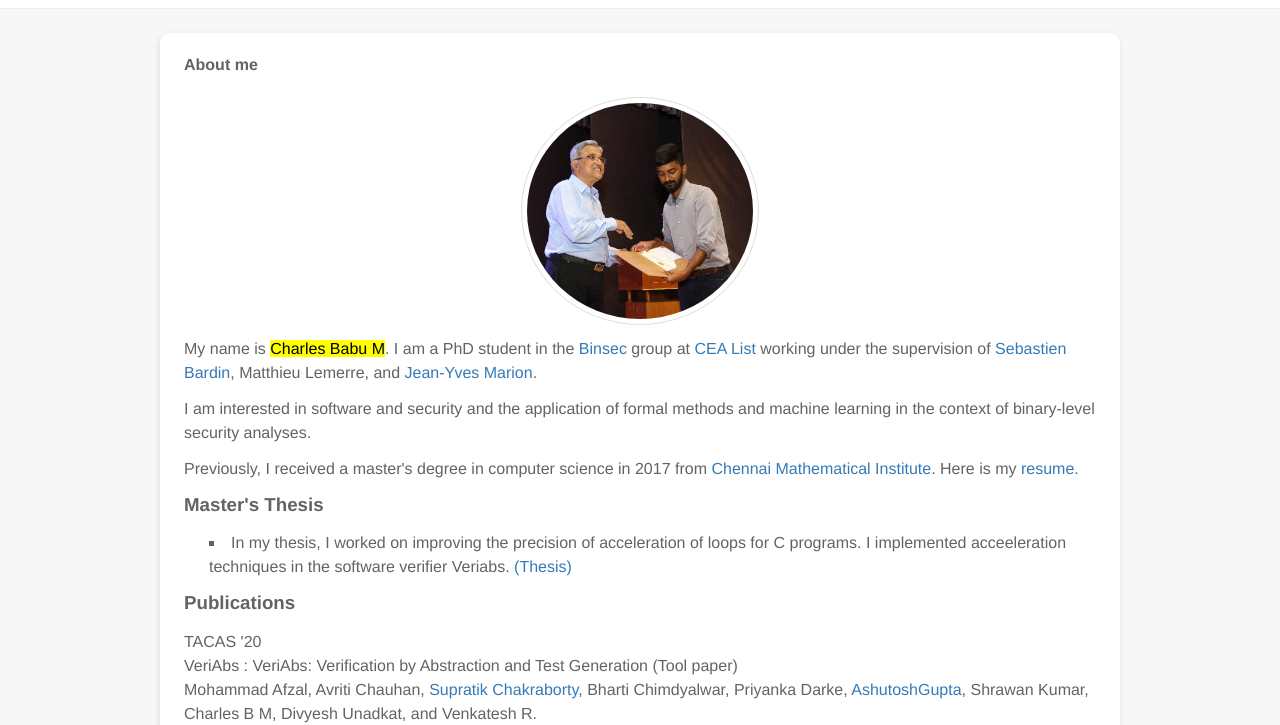
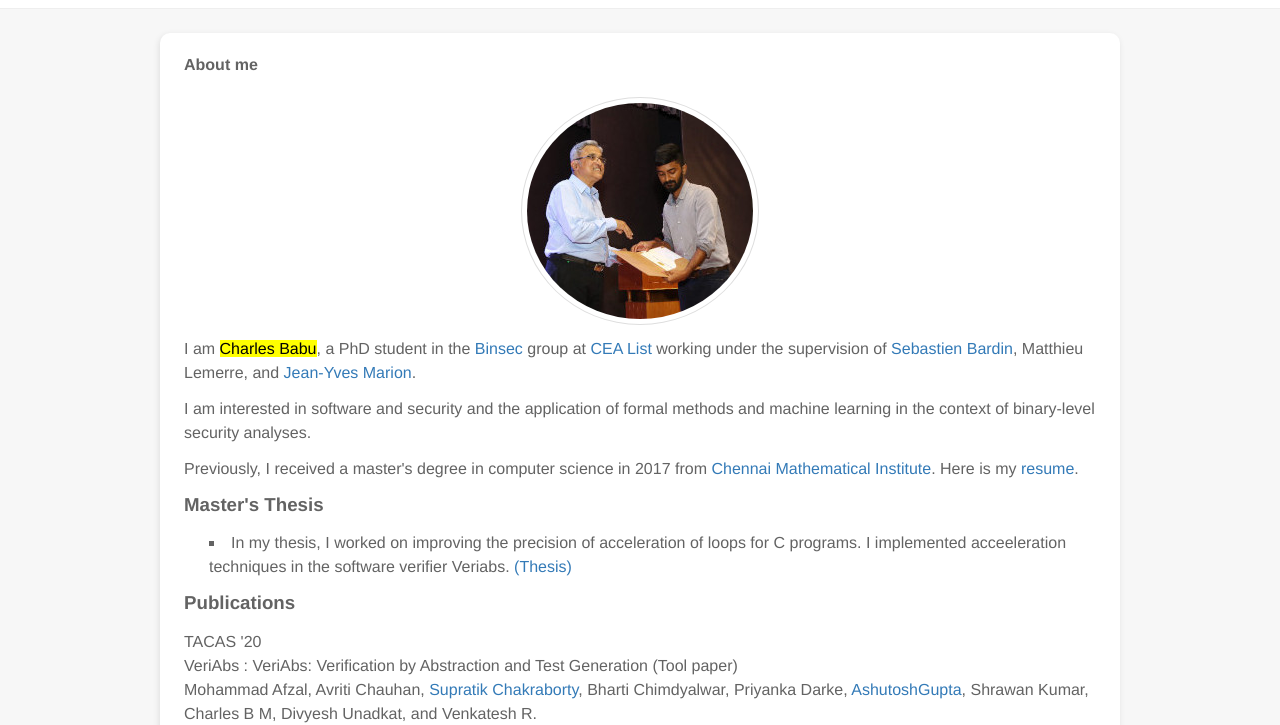
Before and after one commit to charleskm6/charleskm6.github.io, a plain HTML site: page about/index.html in a window 1280 px wide. Shown: the part 80-805 px from the top of the page. Drawn offline with Linux system fonts and the light colour scheme; files whose address does not match are found by name.

Commit message:
Fix about

```diff
--- a/about/index.html
+++ b/about/index.html
@@ -69,7 +69,7 @@
 </div>
 </div>
 <p></p>
-<p class="bottom-three">My name is <mark>Charles Babu M</mark>. I am a PhD student in the <a href="https://binsec.github.io/">Binsec</a> group at <a href="http://www-list.cea.fr/en/">CEA List</a> working under the supervision of <a href="http://sebastien.bardin.free.fr/">Sebastien Bardin</a>, Matthieu Lemerre, and <a href="https://members.loria.fr/JYMarion/">Jean-Yves Marion</a>.</p>
+<p class="bottom-three">I am <mark>Charles Babu</mark>, a PhD student in the <a href="https://binsec.github.io/">Binsec</a> group at <a href="http://www-list.cea.fr/en/">CEA List</a> working under the supervision of <a href="http://sebastien.bardin.free.fr/">Sebastien Bardin</a>, Matthieu Lemerre, and <a href="https://members.loria.fr/JYMarion/">Jean-Yves Marion</a>.</p>
 
 <p class="bottom-three">
         I am interested in software and security and the application of formal methods and machine learning in the context of binary-level security analyses.</p><p>Previously, I received a master's degree in computer science in 2017 from <a href="https://www.cmi.ac.in/">Chennai Mathematical Institute</a>. Here is my
```
